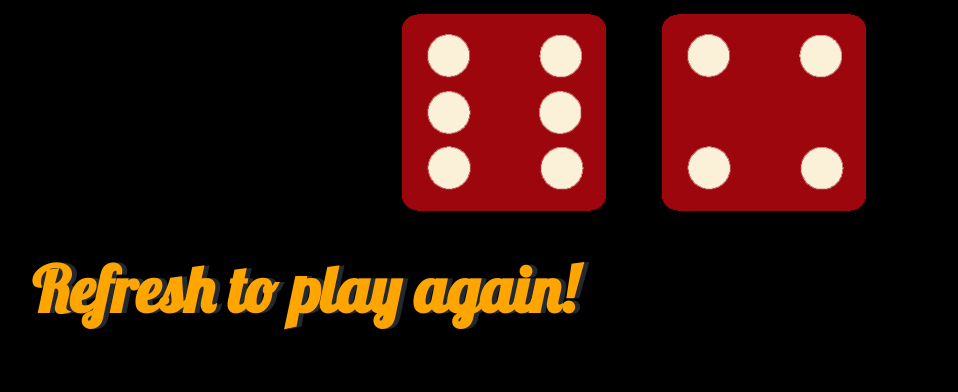
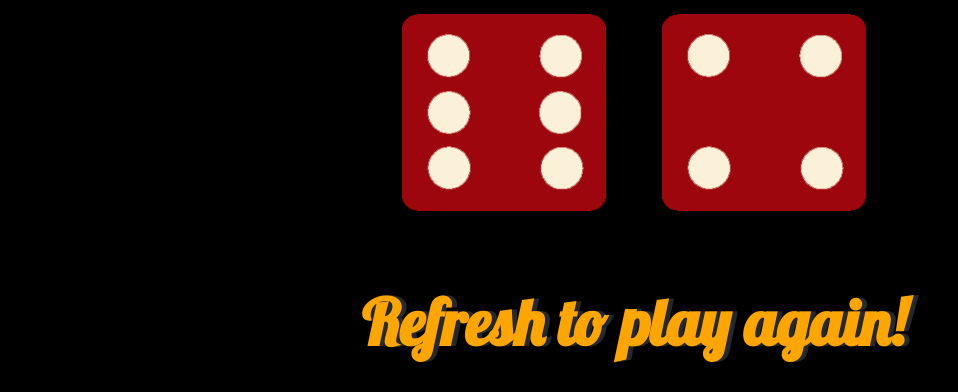
Before and after one commit to hridYam99/Dice-Game, a plain HTML site: page index.html in a window 1280 px wide. Shown: the part 481-873 px from the top of the page, without its empty margins (6-964 px from the left). Before the commit the page ends 840 px from the top, so only its background shows below. Drawn offline with Linux system fonts and the light colour scheme.

Commit message:
Update styles.css

```diff
--- a/CSS/styles.css
+++ b/CSS/styles.css
@@ -38,3 +38,8 @@ p {
 img {
   width: 80%;
 }
+
+footer{
+    margin-top: 5%;
+    text-align: center;
+}
```
